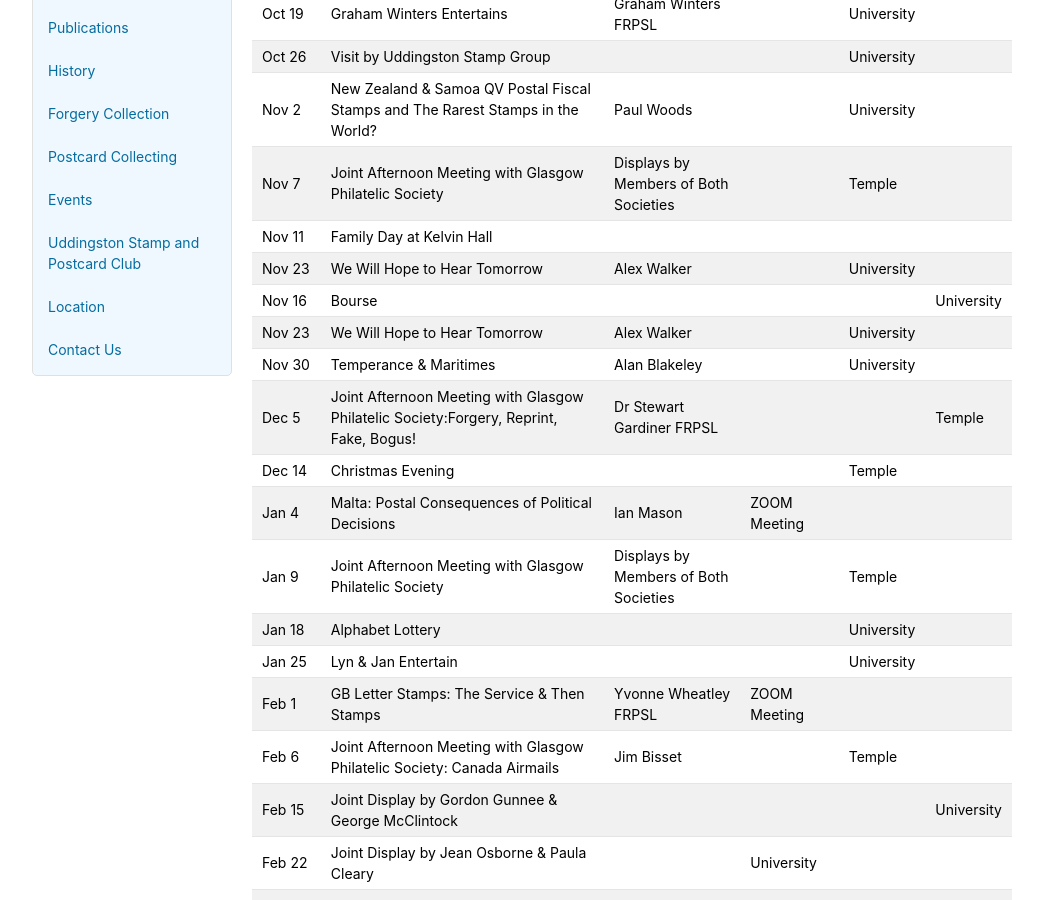
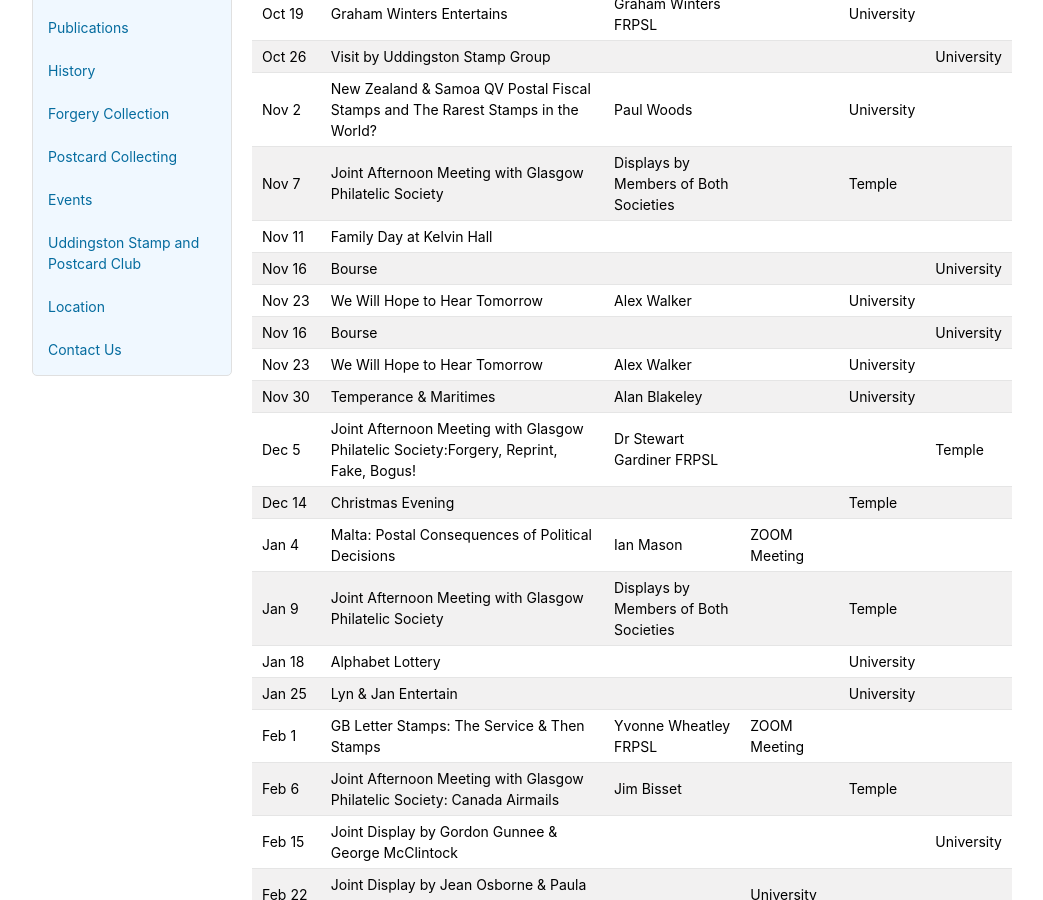
Before and after one commit to astalker/caledonian-stamps, a Jekyll site: the page built from meetings.md, in a window 1280 px wide and 900 px high, scrolled down 430 px. Shown: the whole window, without its empty margins (118-1161 px from the left). Built offline with Jekyll 4.4.1, drawn with Linux system fonts in a browser that asks for light colours; our own code applies the rules of GitHub Pages for plain Markdown files.

Commit message:
Nov date change

```diff
--- a/meetings.md
+++ b/meetings.md
@@ -10,10 +10,11 @@ Date  | Subject | Displayer | ZOOM Meetings| Location|
 Oct 5  | President's Night | Elizabeth Nairn |              |University
 Oct 12 | Soldiers, Sailors & Spies and A Scottish Miscellany | Dr Norman Watson |               |University
 Oct 19 | Graham Winters Entertains | Graham Winters FRPSL |              |University
-Oct 26 | Visit by Uddingston Stamp Group |              |              |University
+Oct 26 | Visit by Uddingston Stamp Group |              |              |              |University
 Nov 2  | New Zealand & Samoa QV Postal Fiscal Stamps and The Rarest Stamps in the World? | Paul Woods |              |University
 Nov 7  | Joint Afternoon Meeting with Glasgow Philatelic Society | Displays by Members of Both Societies |             | Temple
 Nov 11 | Family Day at Kelvin Hall
+Nov 16 | Bourse |              |               |                |University
 Nov 23 | We Will Hope to Hear Tomorrow| Alex Walker |              |University
 Nov 16 | Bourse |              |               |              |University
 Nov 23 | We Will Hope to Hear Tomorrow| Alex Walker |              |University
```
